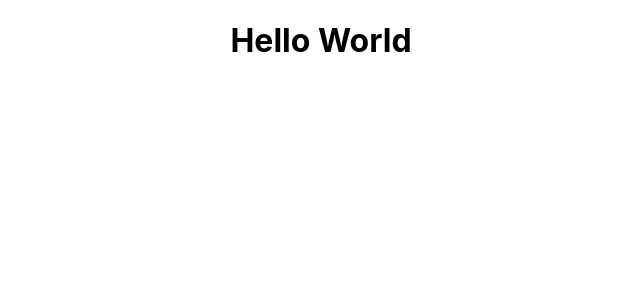
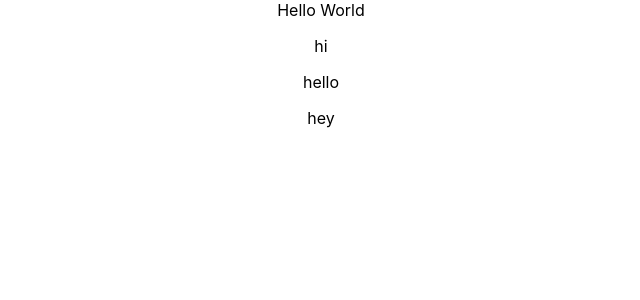
Before and after one commit to abhikhalid/blog-app, a React (Create React App) app: page / in a window 1280 px wide. Shown: the top 300 px of the page, without its empty margins (319-959 px from the left). Built offline with nearby package versions, Linux system fonts and the light colour scheme.

Commit message:
Part 37 - Querying within Elements

```diff
--- a/src/App.js
+++ b/src/App.js
@@ -2,11 +2,15 @@
 import './App.css';
 
 function App() {
-
-
   return (
     <div className="App">
-      <h1 id='testId' className='test'>Hello World</h1>
+
+      <div>
+        Hello World
+        <p>hi</p>
+        <p>hello</p>
+        <p>hey</p>
+      </div>
     </div>
   );
 }
```
Also changed, not shown: 1 other file (tests, documents, lock files or other folders).
